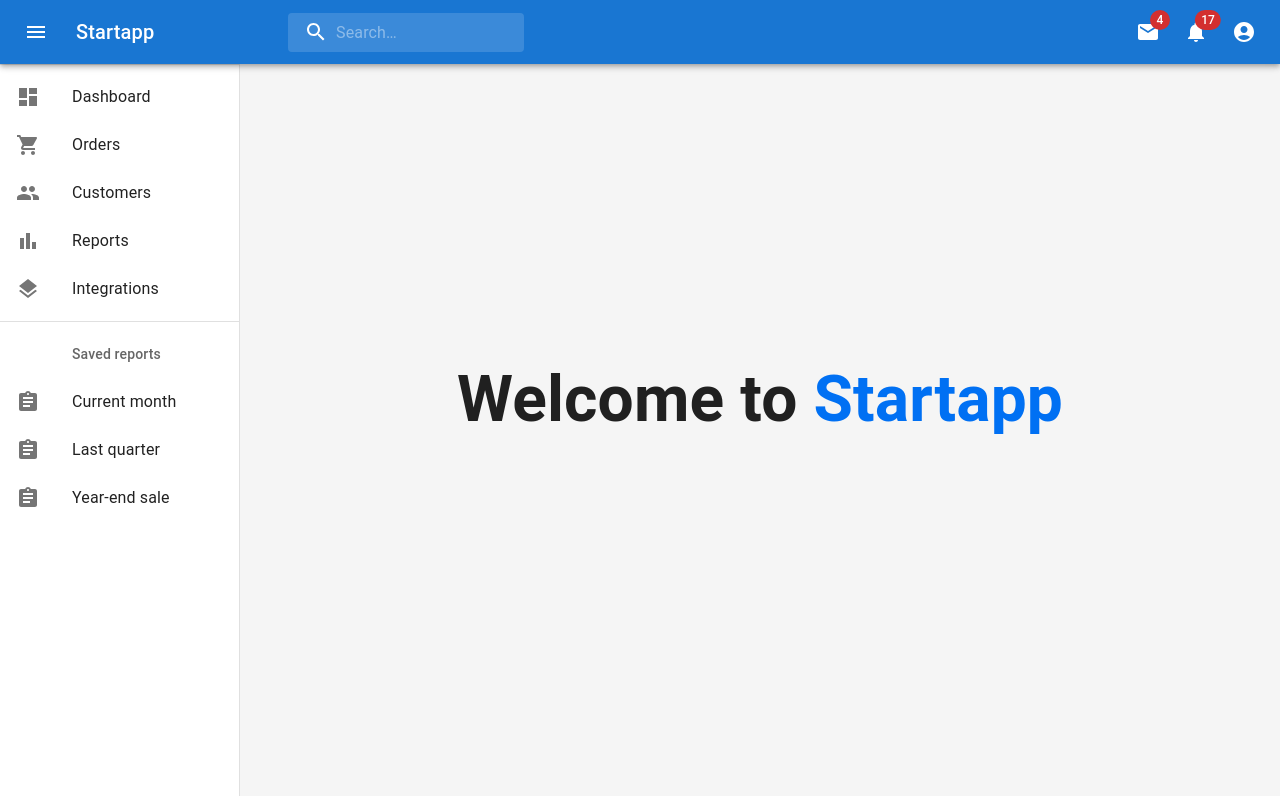
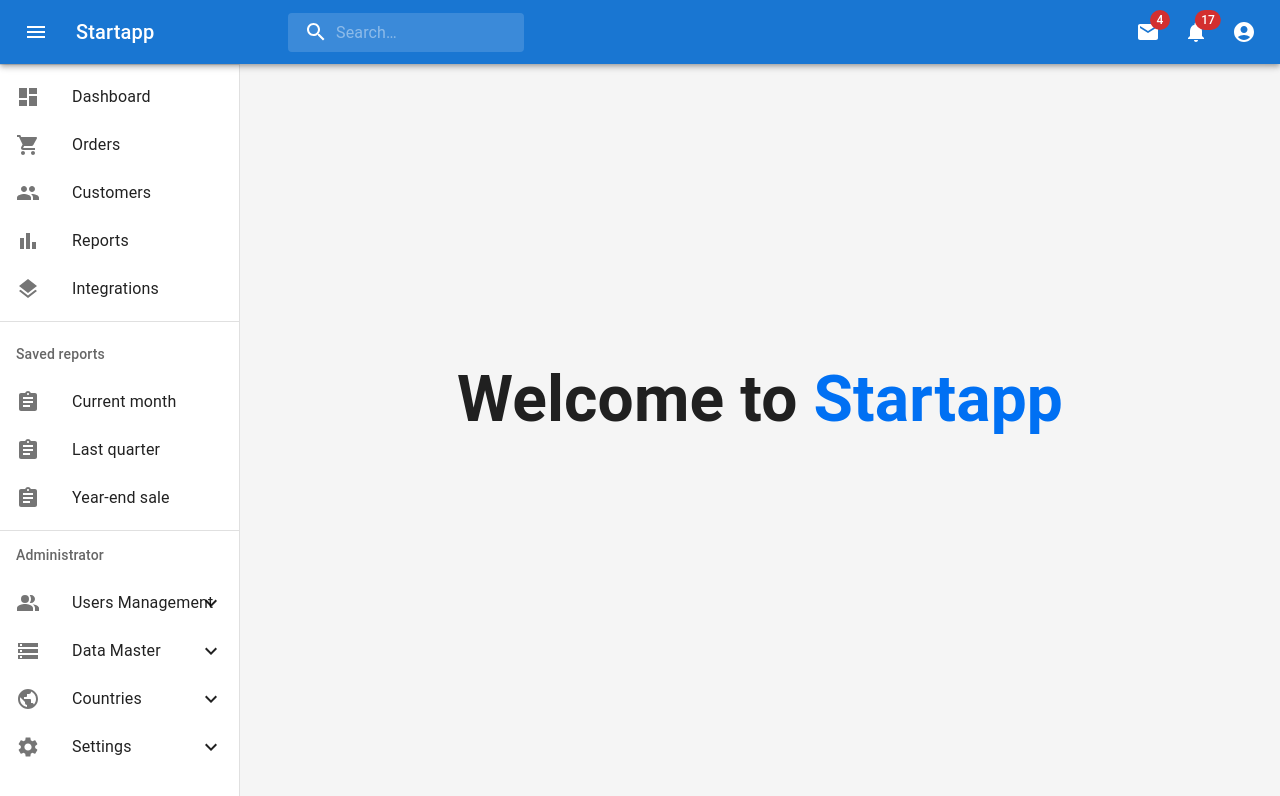
Before and after one commit to faridlab/sugar-next, a Next.js app: page / in a window 1280 px wide. Shown: the top 796 px of the page. Built offline with nearby package versions, Linux system fonts and the light colour scheme; no server answers.

Commit message:
fix: administrator menu seperate as component

```diff
--- /dev/null
+++ b/app/components/layouts/sidebar/administrator.tsx
@@ -0,0 +1,119 @@
+import ListSubheader from '@mui/material/ListSubheader'
+import List from '@mui/material/List'
+import ListItemButton from '@mui/material/ListItemButton'
+import ListItemIcon from '@mui/material/ListItemIcon'
+import ListItemText from '@mui/material/ListItemText'
+import Collapse from '@mui/material/Collapse'
+import PeopleAltIcon from '@mui/icons-material/PeopleAlt'
+import StorageIcon from '@mui/icons-material/Storage'
+import PublicIcon from '@mui/icons-material/Public'
+import SettingsIcon from '@mui/icons-material/Settings'
+import ExpandLess from '@mui/icons-material/ExpandLess'
+import ExpandMore from '@mui/icons-material/ExpandMore'
+import { useState } from 'react'
+
+export default function AdministratorMenu() {
+  const [open, setOpen] = useState<Record<string, boolean>>({
+    users: false,
+    data: false,
+    countries: false,
+    settings: false,
+  })
+
+  const handleClick = (key: string) => {
+    const value: boolean = !open[key]
+    setOpen({...open, [key]: value})
+  }
+
+  return (
+    <List
+      sx={{ width: '100%', maxWidth: 360, bgcolor: 'background.paper' }}
+      component="nav"
+      aria-labelledby="nested-list-subheader"
+      subheader={
+        <ListSubheader component="div" id="nested-list-subheader">
+          Administrator
+        </ListSubheader>
+      }
+    >
+      <ListItemButton onClick={() => handleClick('users')}>
+        <ListItemIcon>
+          <PeopleAltIcon />
+        </ListItemIcon>
+        <ListItemText primary="Users Management" />
+        {open['users'] ? <ExpandLess /> : <ExpandMore />}
+      </ListItemButton>
+      <Collapse in={open['users']} timeout="auto" unmountOnExit>
+        <List component="div" disablePadding>
+          <ListItemButton>
+            <ListItemText inset primary="Users" />
+          </ListItemButton>
+          <ListItemButton>
+            <ListItemText inset primary="Roles" />
+          </ListItemButton>
+          <ListItemButton>
+            <ListItemText inset primary="Permissions" />
+          </ListItemButton>
+        </List>
+      </Collapse>
+
+      <ListItemButton onClick={() => handleClick('data')}>
+        <ListItemIcon>
+          <StorageIcon />
+        </ListItemIcon>
+        <ListItemText primary="Data Master" />
+        {open['data'] ? <ExpandLess /> : <ExpandMore />}
+      </ListItemButton>
+      <Collapse in={open['data']} timeout="auto" unmountOnExit>
+        <List component="div" disablePadding>
+          <ListItemButton>
+            <ListItemText inset primary="Contacts" />
+          </ListItemButton>
+          <ListItemButton>
+            <ListItemText inset primary="Addresses" />
+          </ListItemButton>
+          <ListItemButton>
+            <ListItemText inset primary="Files &amp; Media" />
+          </ListItemButton>
+        </List>
+      </Collapse>
+
+      <ListItemButton onClick={() => handleClick('countries')}>
+        <ListItemIcon>
+          <PublicIcon />
+        </ListItemIcon>
+        <ListItemText primary="Countries" />
+        {open['countries'] ? <ExpandLess /> : <ExpandMore />}
+      </ListItemButton>
+      <Collapse in={open['countries']} timeout="auto" unmountOnExit>
+        <List component="div" disablePadding>
+          <ListItemButton>
+            <ListItemText inset primary="Countries" />
+          </ListItemButton>
+          <ListItemButton>
+            <ListItemText inset primary="Provinces" />
+          </ListItemButton>
+          <ListItemButton>
+            <ListItemText inset primary="Cities" />
+          </ListItemButton>
+        </List>
+      </Collapse>
+
+      <ListItemButton onClick={() => handleClick('settings')}>
+        <ListItemIcon>
+          <SettingsIcon />
+        </ListItemIcon>
+        <ListItemText primary="Settings" />
+        {open['settings'] ? <ExpandLess /> : <ExpandMore />}
+      </ListItemButton>
+      <Collapse in={open['settings']} timeout="auto" unmountOnExit>
+        <List component="div" disablePadding>
+          <ListItemButton>
+            <ListItemText inset primary="Sysparams" />
+          </ListItemButton>
+        </List>
+      </Collapse>
+
+    </List>
+  )
+}
--- a/app/layouts/sidemenu.tsx
+++ b/app/layouts/sidemenu.tsx
@@ -1,21 +1,28 @@
 import type { NextPage } from 'next'
 
-import * as React from 'react';
-import ListItem from '@mui/material/ListItem';
-import ListItemIcon from '@mui/material/ListItemIcon';
-import ListItemText from '@mui/material/ListItemText';
-import ListSubheader from '@mui/material/ListSubheader';
-import DashboardIcon from '@mui/icons-material/Dashboard';
-import ShoppingCartIcon from '@mui/icons-material/ShoppingCart';
-import PeopleIcon from '@mui/icons-material/People';
-import BarChartIcon from '@mui/icons-material/BarChart';
-import LayersIcon from '@mui/icons-material/Layers';
-import AssignmentIcon from '@mui/icons-material/Assignment';
+import ListItem from '@mui/material/ListItem'
+import ListItemIcon from '@mui/material/ListItemIcon'
+import ListItemText from '@mui/material/ListItemText'
+import ListSubheader from '@mui/material/ListSubheader'
+import DashboardIcon from '@mui/icons-material/Dashboard'
+import ShoppingCartIcon from '@mui/icons-material/ShoppingCart'
+import PeopleIcon from '@mui/icons-material/People'
+import BarChartIcon from '@mui/icons-material/BarChart'
+import LayersIcon from '@mui/icons-material/Layers'
+import AssignmentIcon from '@mui/icons-material/Assignment'
 import List from '@mui/material/List'
-import Typography from '@mui/material/Typography'
 import Divider from '@mui/material/Divider'
+import { useState } from 'react'
+
+import AdministratorMenu from '@component/layouts/sidebar/administrator'
 
 const SidemenuComponent: NextPage = () => {
+  const [open, setOpen] = useState(true)
+
+  const handleClick = () => {
+    setOpen(!open);
+  }
+
   return (
     <>
       <Divider />
@@ -53,7 +60,7 @@ const SidemenuComponent: NextPage = () => {
       </List>
       <Divider />
       <List>
-        <ListSubheader inset>Saved reports</ListSubheader>
+        <ListSubheader>Saved reports</ListSubheader>
         <ListItem button>
           <ListItemIcon>
             <AssignmentIcon />
@@ -73,6 +80,8 @@ const SidemenuComponent: NextPage = () => {
           <ListItemText primary="Year-end sale" />
         </ListItem>
       </List>
+      <Divider />
+      <AdministratorMenu />
     </>
   )
 }
```
